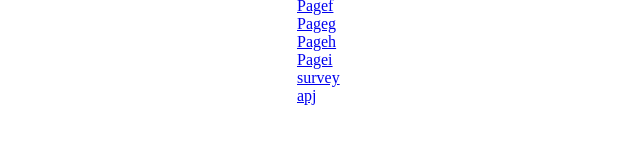
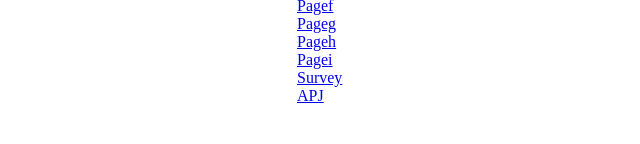
Before and after one commit to Akashraja15/angular_node, a plain HTML site: page index.html in a window 1280 px wide. Shown: the part 162-306 px from the top of the page, 318-958 px from the left. Drawn offline with Linux system fonts and the light colour scheme.

Commit message:
included index

```diff
--- a/index.html
+++ b/index.html
@@ -50,10 +50,10 @@
                             <a href="./src/pagei.html">Pagei</a>
                         </div>
                         <div>
-                            <a href="./src/survey.html">survey</a>
+                            <a href="./src/survey.html">Survey</a>
                         </div>
                         <div>
-                            <a href="./src/APJ.html">apj</a>
+                            <a href="./src/APJ.html">APJ</a>
                         </div>
                     </td>
                 </tr>
```
